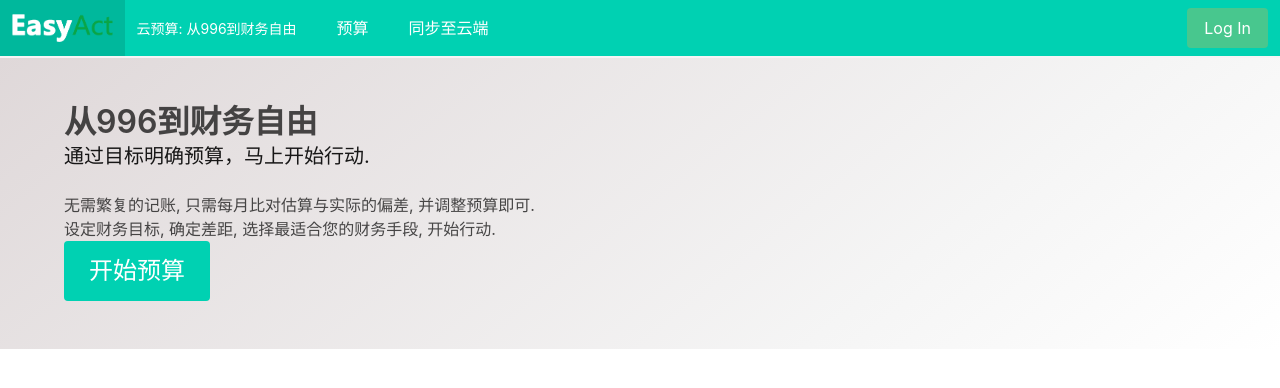
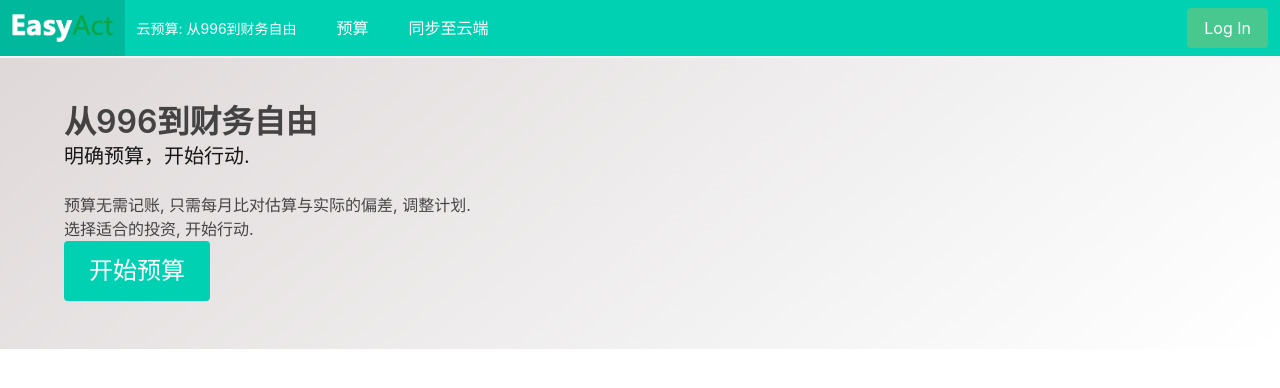
Before and after one commit to easyact/cloud-budget-react, a React (Create React App) app: page / in a window 1280 px wide. Shown: the top 388 px of the page. Built offline with nearby package versions, Linux system fonts and the light colour scheme; some icons are missing.

Commit message:
+ no budget when auth loading

```diff
--- a/src/App.js
+++ b/src/App.js
@@ -7,6 +7,7 @@ import {useState} from 'react'
 import Profile from './auth/Profile'
 import {useAuth0} from '@auth0/auth0-react'
 import LoginButton from './auth/LoginButton'
+import {LoggedIn} from './auth/LoggedIn'
 
 function Sync() {
     return <div className="hero is-light">
@@ -65,6 +66,7 @@ function App() {
                 <Route path="budget" element={<Budget/>}/>
                 <Route path="target" element={<Budget/>}/>
                 <Route path="sync" element={<Sync/>}/>
+                <Route path="loggedIn" element={<LoggedIn/>}/>
             </Routes>
         </div>
     </Router>
--- /dev/null
+++ b/src/auth/LoggedIn.js
@@ -0,0 +1,4 @@
+export function LoggedIn() {
+
+    return <div>正在获取预算...</div>
+}
--- a/src/components/LandingPage.js
+++ b/src/components/LandingPage.js
@@ -9,10 +9,10 @@ export function LandingPage() {
                     从996到财务自由
                 </h1>
                 <h2 className="subtitle">
-                    通过目标明确预算，马上开始行动.
+                    明确预算，开始行动.
                 </h2>
-                <p>无需繁复的记账, 只需每月比对估算与实际的偏差, 并调整预算即可.</p>
-                <p>设定财务目标, 确定差距, 选择最适合您的财务手段, 开始行动.</p>
+                <p>预算无需记账, 只需每月比对估算与实际的偏差, 调整计划.</p>
+                <p>选择适合的投资, 开始行动.</p>
                 <Link to="/budget" className="button is-large is-primary">开始预算</Link>
             </div>
         </div>
--- a/src/components/budget/hook/useBudget.ts
+++ b/src/components/budget/hook/useBudget.ts
@@ -21,6 +21,7 @@ export default function useBudget(version: string): [ReducerState<any>, Dispatch
     console.log('useBudgeting', email, version, state)
     useEffect(() => {
         // console.log('useBudget.useEffect1', repo, user, version)
+        if (isLoading) return
         dispatch({type: 'FETCH_BUDGET_REQUEST'})
         repo.getBudget(email, version)().then(E.fold(
             e => {
@@ -38,9 +39,10 @@ export default function useBudget(version: string): [ReducerState<any>, Dispatch
                 payload: budget
             })
         ))
-    }, [repo, email, version])
+    }, [repo, email, version, isLoading])
     useEffect(() => {
         // console.log('useBudget.useEffect2', 'setBudget', saving, user, version, budget)
+        if (isLoading) return
         if (!saving) return
         repo.setBudget(email, version, budget)().then(E.fold(
             e => dispatch({
@@ -49,6 +51,6 @@ export default function useBudget(version: string): [ReducerState<any>, Dispatch
             }),
             () => dispatch({type: 'SAVED_BUDGET'})
         ))
-    }, [repo, email, version, budget, saving])
+    }, [repo, email, version, budget, saving, isLoading])
     return [state, dispatch]
 }
```
